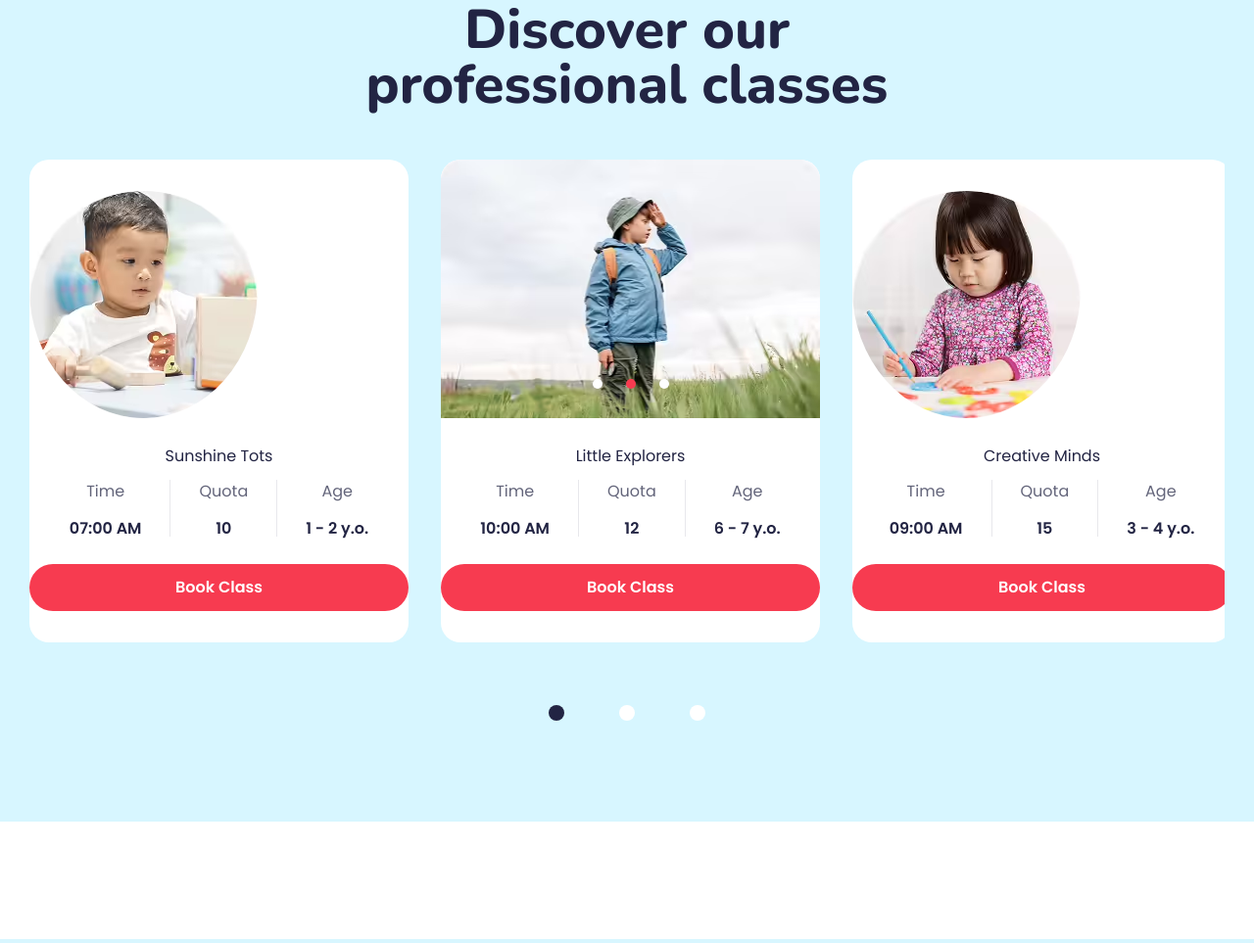
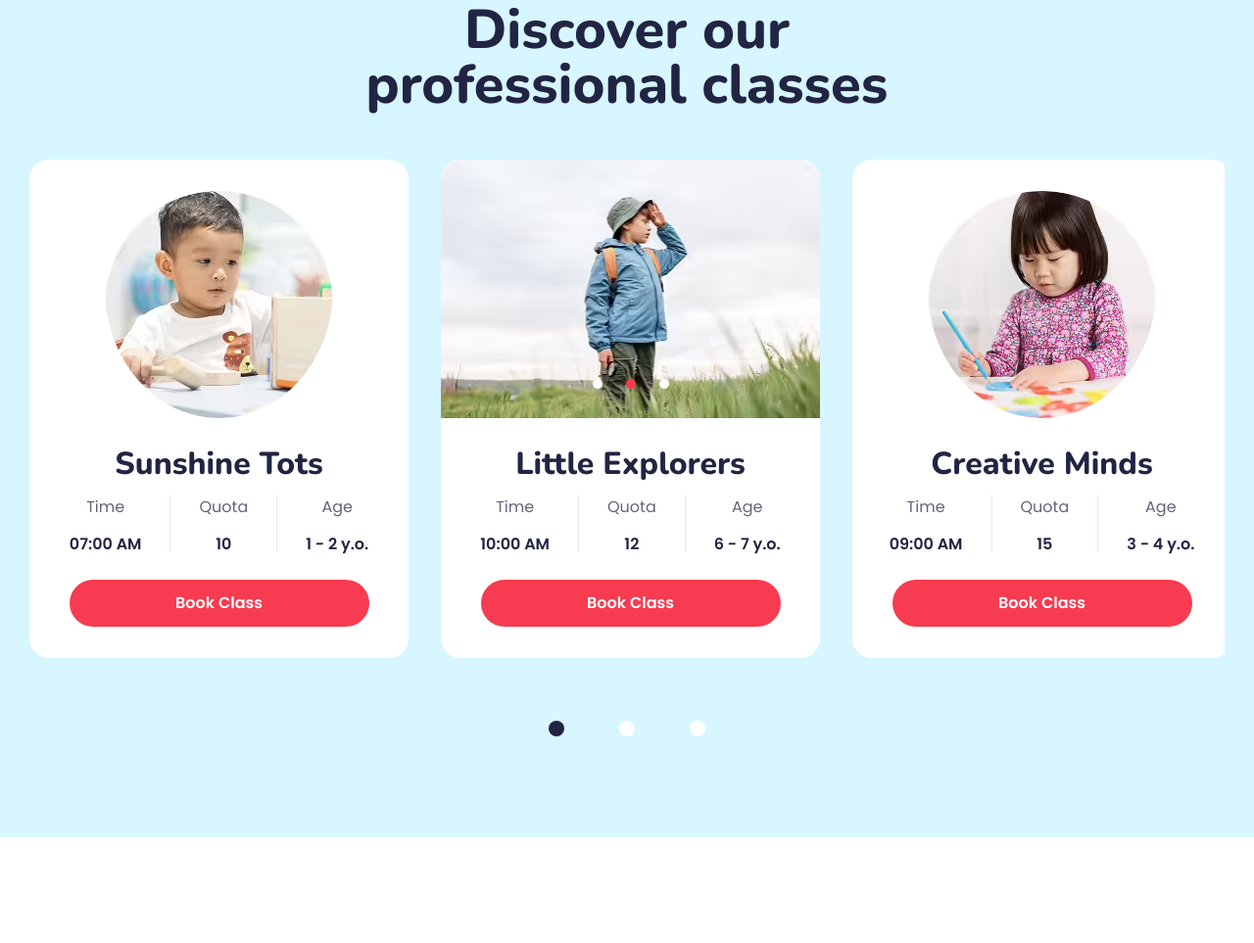
Before and after one commit to FunnyBro94/kidztar, a website: page app/pages/homepage-v1.html in a window 1280 px wide. Shown: the part 1776-2739 px from the top of the page at 98% size. Drawn offline with nearby package versions, Linux system fonts and the light colour scheme; files that its build step writes are made by us from their sources; files whose address does not match are found by name.

Commit message:
upgrading last commit

```diff
--- a/app/scss/style.scss
+++ b/app/scss/style.scss
@@ -1420,6 +1420,12 @@ span {
         justify-content: start;
         width: 387px;
         border-radius: 20px;
+        text-align: center;
+    }
+
+    &__item-content {
+        width: 306px;
+        margin-inline: auto;
     }
 
     &__card-swiper {
@@ -1433,6 +1439,8 @@ span {
     }
 
     &__item-title {
+        @extend %nunito-800;
+        font-size: 32px;
         margin-top: 28px;
         margin-bottom: 16px;
         text-align: center;
@@ -1459,6 +1467,7 @@ span {
 
     &__item-item-value {
         @extend %poppins-600;
+        white-space: nowrap;
     }
 
     &__item-button {
```
